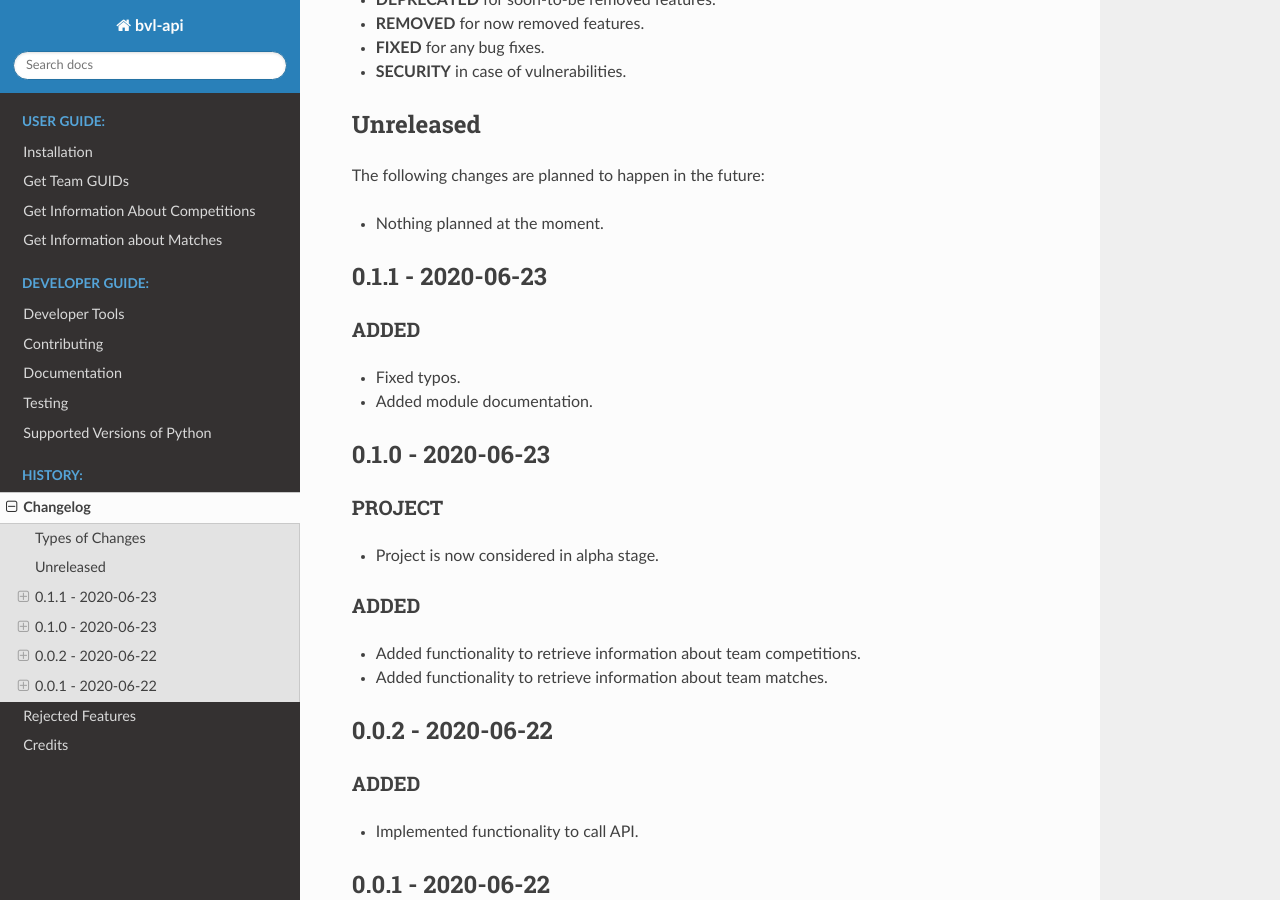
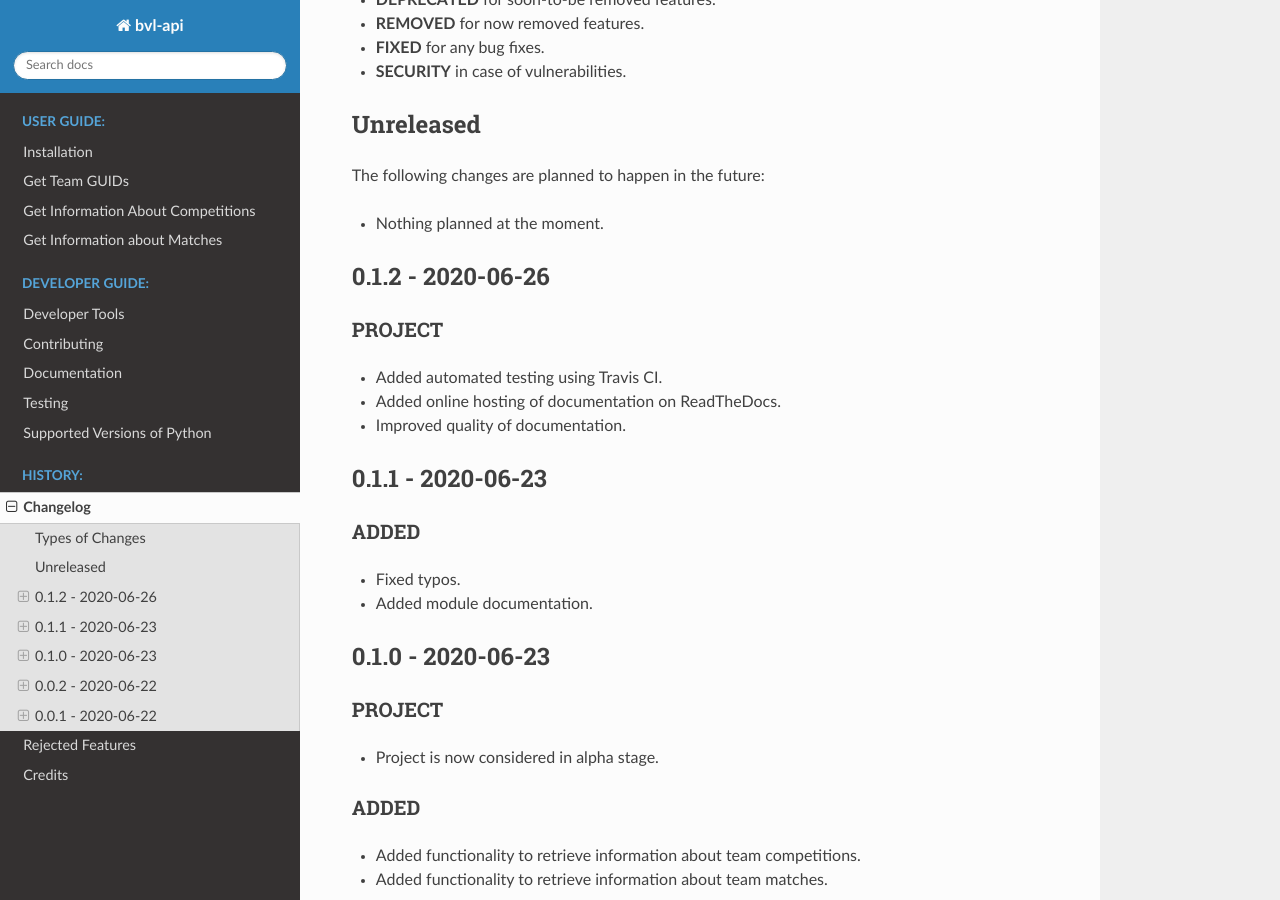
Before and after one commit to alanverresen/bvl-api, a Sphinx documentation site: the page built from docs/content/history/changelog.rst, in a window 1280 px wide and 900 px high, scrolled down 372 px. Built offline with Sphinx 7.4.7 and the Read the Docs theme 2.0.0, drawn with Linux system fonts in a browser that asks for light colours.

Commit message:
Updated changelog.

```diff
--- a/docs/content/history/changelog.rst
+++ b/docs/content/history/changelog.rst
@@ -27,6 +27,16 @@ Unreleased
 The following changes are planned to happen in the future:
 
 - Nothing planned at the moment.
+
+
+0.1.2 - 2020-06-26
+------------------
+
+PROJECT
+~~~~~~~
+- Added automated testing using Travis CI.
+- Added online hosting of documentation on ReadTheDocs.
+- Improved quality of documentation.
 
 
 0.1.1 - 2020-06-23
```
